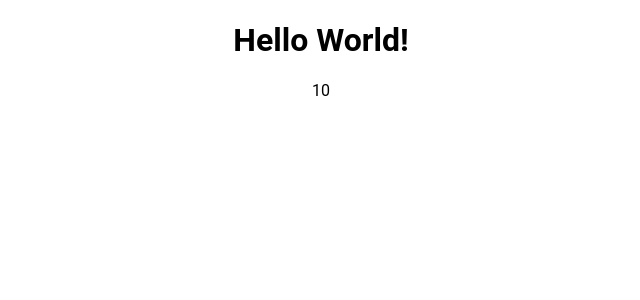
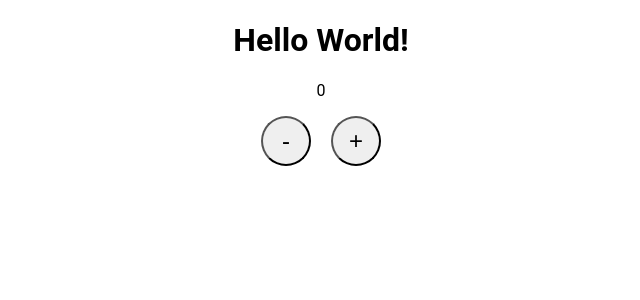
Before and after one commit to jhonfmg7/home-task-02, a React app: page / in a window 1280 px wide. Shown: the top 300 px of the page, without its empty margins (319-959 px from the left). Built offline with nearby package versions, Linux system fonts and the light colour scheme.

Commit message:
make it better

```diff
--- a/package.json
+++ b/package.json
@@ -7,10 +7,12 @@
     "dev": "webpack serve --mode development",
     "prod": "webpack --mode production",
     "prepare": "husky install",
-    "test": "git --version"
+    "test": "npm --version",
+    "eslint": "npx eslint src/**"
   },
   "author": "Jhon Mármol",
   "license": "MIT",
+  "lint-staged": { "*.js": "eslint" },
   "dependencies": {
     "react": "^18.2.0",
     "react-dom": "^18.2.0"
--- a/src/App.css
+++ b/src/App.css
@@ -1,4 +1,4 @@
-html {
+body {
     box-sizing: border-box;
     font-family: 'Roboto', sans-serif;
     font-weight: 400;
@@ -13,3 +13,11 @@ html {
 .container {
     text-align: center;
 }
+
+.button {
+    margin: 0 10px;
+    border-radius: 50%;
+    height: 50px;
+    width: 50px;
+    font-size: 24px;
+}
--- a/src/components/Counter.tsx
+++ b/src/components/Counter.tsx
@@ -1,17 +1,18 @@
 import * as React from 'react';
 
-interface Count {
-    quantity: number
-}
+type Quantity = number;
 
 const Counter = () => {
 
-    const count: Count = {
-        quantity: 10
-    }
+    // Local State
+    const [ quantity, setQuantity ] = React.useState<Quantity>(0);
 
     return (
-        <div>{ count.quantity }</div>
+        <div>
+            <p>{ quantity }</p>
+            <button type="button" className="button" onClick={ () => setQuantity(quantity - 1) }>-</button>
+            <button type="button" className="button" onClick={ () => setQuantity(quantity + 1) }>+</button>
+        </div>
     )
 }
 
--- a/src/index.js
+++ b/src/index.js
@@ -1,8 +1,13 @@
 import React from "react";
-import ReactDOM from "react-dom";
+import { createRoot } from 'react-dom/client';
+
+// Component
 import App from "./App";
+
+// Css
 import "./App.css";
 
-const el = document.getElementById("app");
+const container = document.getElementById("app");
+const root = createRoot(container);
 
-ReactDOM.render(<App />, el);
+root.render(<App />);
--- a/webpack.config.js
+++ b/webpack.config.js
@@ -8,7 +8,7 @@ module.exports = {
     },
     plugins: [
         new HtmlWebpackPlugin({
-        template: "public/index.html",
+            template: "public/index.html",
         }),
     ],
     devServer: {
@@ -41,6 +41,18 @@ module.exports = {
             },
         ],
     },
+    optimization: {
+        splitChunks: {
+            cacheGroups: {
+                commons: {
+                    name: "commons",
+                    chunks: "all",
+                    minSize: 0,
+                    minChunks: 2
+                }
+            }
+        }
+    },
     resolve: {
         extensions: ['.tsx', '.ts', '.js'],
     },
```
Also changed, not shown: .eslintrc.js.
